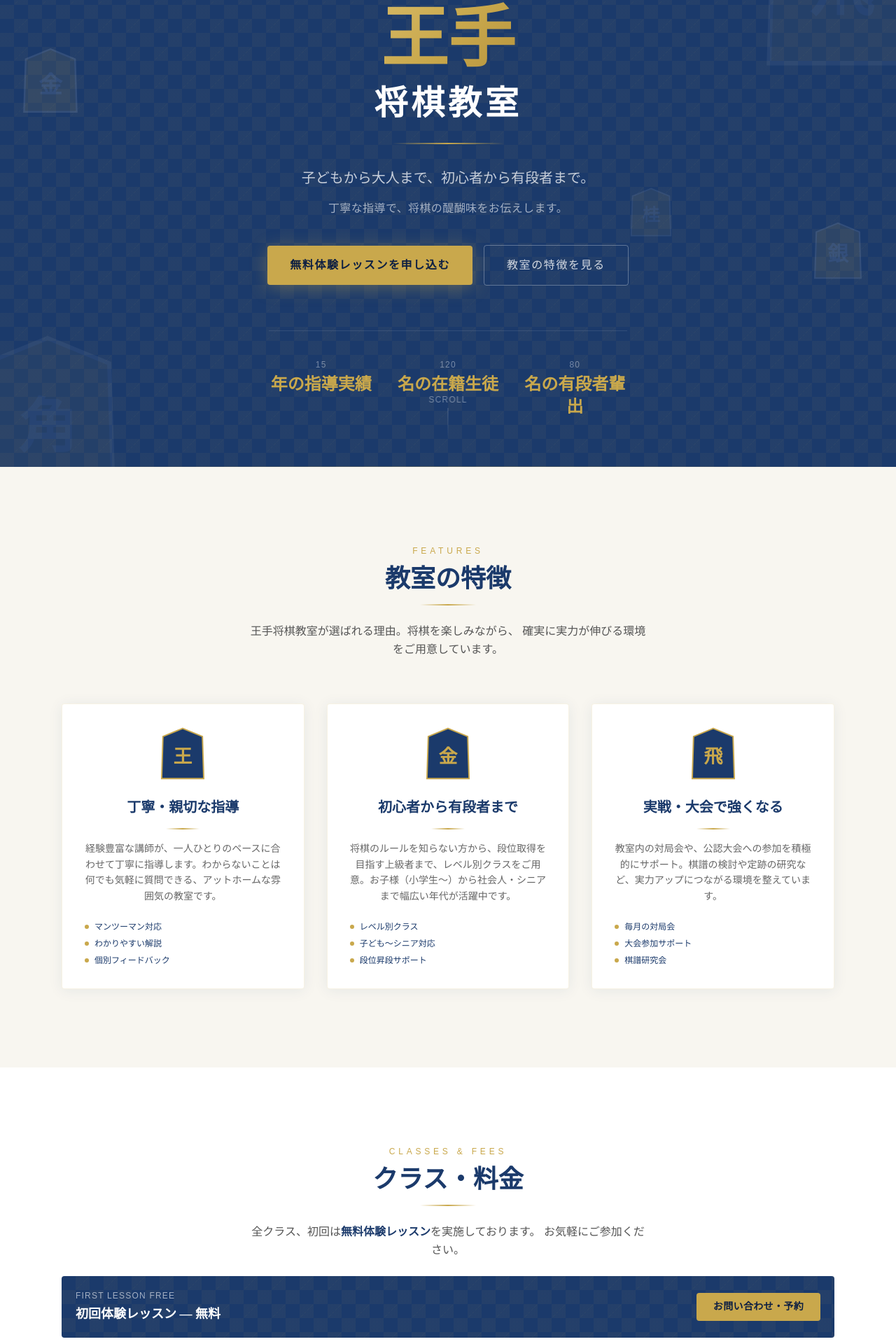
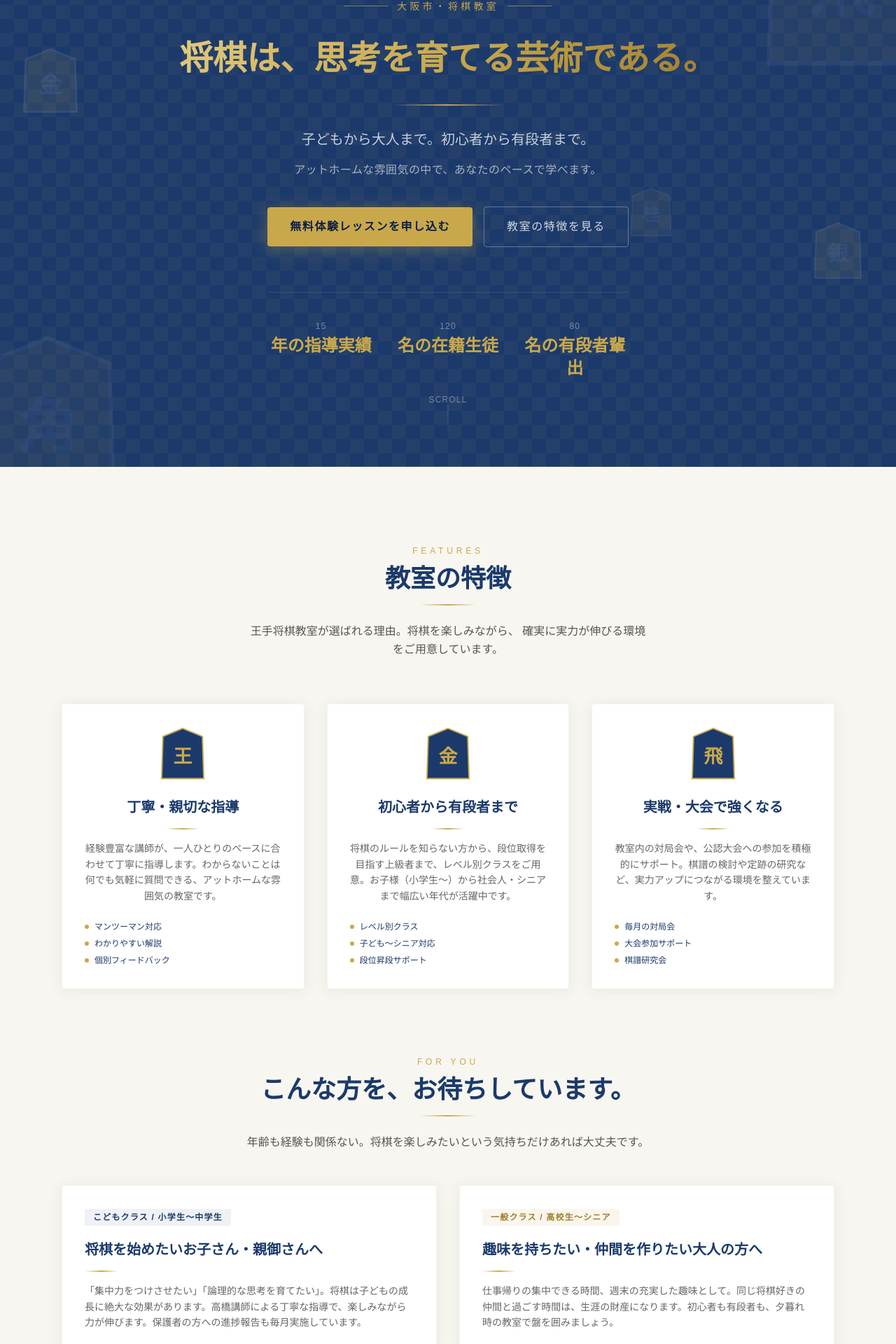
Before and after one commit to allhide911-droid/shogi, a Next.js app: page / in a window 1280 px wide. Shown: the part 133-2053 px from the top of the page at 70% size. Built offline with nearby package versions, Linux system fonts and the light colour scheme.

Commit message:
デザイン全面更新：キャッチコピー・講師・セクション追加

```diff
--- a/app/components/Classes.tsx
+++ b/app/components/Classes.tsx
@@ -69,11 +69,14 @@ export default function Classes() {
             CLASSES & FEES
           </p>
           <h2
-            className="font-mincho text-3xl sm:text-4xl font-bold mb-4"
+            className="font-mincho text-3xl sm:text-4xl font-bold mb-2"
             style={{ color: "#1b3a6b" }}
           >
+            「将棋、難しそう」が、変わります。
+          </h2>
+          <p className="font-mincho text-base mb-4" style={{ color: "#888" }}>
             クラス・料金
-          </h2>
+          </p>
           <div className="kin-divider w-20 mx-auto mb-6" />
           <p className="text-sm sm:text-base max-w-xl mx-auto leading-relaxed" style={{ color: "#555" }}>
             全クラス、初回は<strong style={{ color: "#1b3a6b" }}>無料体験レッスン</strong>を実施しております。
--- a/app/components/Features.tsx
+++ b/app/components/Features.tsx
@@ -102,6 +102,82 @@ export default function Features() {
             </div>
           ))}
         </div>
+
+        {/* "こんな方を" section */}
+        <div className="mt-24">
+          <div className="text-center mb-12">
+            <p
+              className="text-xs tracking-[0.4em] mb-3 font-medium"
+              style={{ color: "#c9a84c" }}
+            >
+              FOR YOU
+            </p>
+            <h2
+              className="font-mincho text-3xl sm:text-4xl font-bold mb-4"
+              style={{ color: "#1b3a6b" }}
+            >
+              こんな方を、お待ちしています。
+            </h2>
+            <div className="kin-divider w-20 mx-auto mb-6" />
+            <p className="text-sm sm:text-base max-w-xl mx-auto leading-relaxed" style={{ color: "#555" }}>
+              年齢も経験も関係ない。将棋を楽しみたいという気持ちだけあれば大丈夫です。
+            </p>
+          </div>
+
+          <div className="grid grid-cols-1 md:grid-cols-2 gap-6 sm:gap-8">
+            {/* Card 1 */}
+            <div
+              className="bg-white rounded-sm p-8"
+              style={{
+                boxShadow: "0 2px 20px rgba(27,58,107,0.08)",
+                border: "1px solid rgba(201,168,76,0.15)",
+              }}
+            >
+              <span
+                className="inline-block text-xs font-bold tracking-widest px-3 py-1 mb-5"
+                style={{ backgroundColor: "rgba(27,58,107,0.07)", color: "#1b3a6b" }}
+              >
+                こどもクラス / 小学生〜中学生
+              </span>
+              <h3
+                className="font-mincho text-xl font-bold mb-4"
+                style={{ color: "#1b3a6b" }}
+              >
+                将棋を始めたいお子さん・親御さんへ
+              </h3>
+              <div className="kin-divider w-12 mb-4" />
+              <p className="text-sm leading-relaxed" style={{ color: "#666" }}>
+                「集中力をつけさせたい」「論理的な思考を育てたい」。将棋は子どもの成長に絶大な効果があります。高橋講師による丁寧な指導で、楽しみながら力が伸びます。保護者の方への進捗報告も毎月実施しています。
+              </p>
+            </div>
+
+            {/* Card 2 */}
+            <div
+              className="bg-white rounded-sm p-8"
+              style={{
+                boxShadow: "0 2px 20px rgba(27,58,107,0.08)",
+                border: "1px solid rgba(201,168,76,0.15)",
+              }}
+            >
+              <span
+                className="inline-block text-xs font-bold tracking-widest px-3 py-1 mb-5"
+                style={{ backgroundColor: "rgba(201,168,76,0.1)", color: "#a07d2e" }}
+              >
+                一般クラス / 高校生〜シニア
+              </span>
+              <h3
+                className="font-mincho text-xl font-bold mb-4"
+                style={{ color: "#1b3a6b" }}
+              >
+                趣味を持ちたい・仲間を作りたい大人の方へ
+              </h3>
+              <div className="kin-divider w-12 mb-4" />
+              <p className="text-sm leading-relaxed" style={{ color: "#666" }}>
+                仕事帰りの集中できる時間、週末の充実した趣味として。同じ将棋好きの仲間と過ごす時間は、生涯の財産になります。初心者も有段者も、夕暮れ時の教室で盤を囲みましょう。
+              </p>
+            </div>
+          </div>
+        </div>
       </div>
     </section>
   );
--- a/app/components/Hero.tsx
+++ b/app/components/Hero.tsx
@@ -49,7 +49,7 @@ export default function Hero() {
         {/* Main title */}
         <h1 className="font-mincho mb-6">
           <span
-            className="block text-5xl sm:text-7xl md:text-8xl font-bold leading-tight text-kin-gradient"
+            className="block text-2xl sm:text-3xl md:text-4xl lg:text-5xl font-bold leading-snug"
             style={{
               background: "linear-gradient(135deg, #e2c97e 0%, #c9a84c 50%, #a07d2e 100%)",
               WebkitBackgroundClip: "text",
@@ -57,10 +57,7 @@ export default function Hero() {
               backgroundClip: "text",
             }}
           >
-            王手
-          </span>
-          <span className="block text-3xl sm:text-4xl md:text-5xl font-bold text-white mt-2 tracking-widest">
-            将棋教室
+            将棋は、思考を育てる芸術である。
           </span>
         </h1>
 
@@ -69,10 +66,10 @@ export default function Hero() {
 
         {/* Description */}
         <p className="text-white/75 text-base sm:text-lg md:text-xl leading-relaxed mb-4 font-mincho">
-          子どもから大人まで、初心者から有段者まで。
+          子どもから大人まで。初心者から有段者まで。
         </p>
         <p className="text-white/60 text-sm sm:text-base mb-10 tracking-wide">
-          丁寧な指導で、将棋の醍醐味をお伝えします。
+          アットホームな雰囲気の中で、あなたのペースで学べます。
         </p>
 
         {/* CTA Buttons */}
--- a/app/components/Instructor.tsx
+++ b/app/components/Instructor.tsx
@@ -22,7 +22,7 @@ const instructors = [
     title: "副講師",
     rank: "五段",
     rankEn: "5th Dan",
-    bio: "全国将棋普及指導員連盟認定。特に子どものクラスを担当し、将棋を通じた論理的思考力・集中力の育成に力を入れる。「負けから学ぶ」指導スタイルで、生徒の自主的な成長を促す。保護者からの信頼も厚い。",
+    bio: "全国将棋普及指導員連盟認定。子どものクラスを中心に担当し、将棋を通じた論理的思考力・集中力の育成に力を入れる。「負けから学ぶ」指導スタイルで、生徒の自主的な成長を促す。保護者からの信頼も厚い。",
     achievements: [
       "全国将棋普及指導員連盟 認定指導員",
       "近畿地区女流選手権 準優勝",
```
